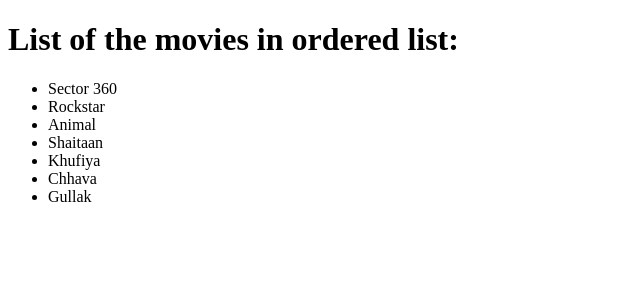
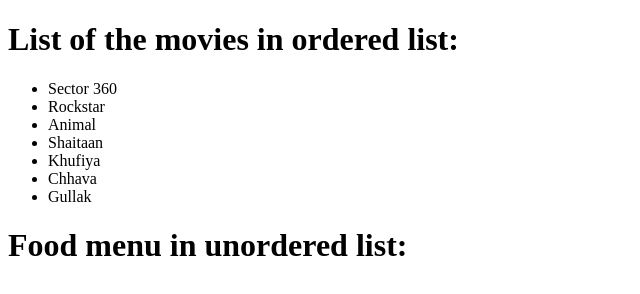
Before and after one commit to Shreyachavan02/Assignment-9, a plain HTML site: page index.html in a window 1280 px wide. Shown: the whole page, without its empty margins (0-640 px from the left). Drawn offline with Linux system fonts and the light colour scheme.

Commit message:
one point added

```diff
--- a/index.html
+++ b/index.html
@@ -14,5 +14,6 @@
         <li>Chhava</li>
         <li>Gullak</li>
     </ul>
+    <h1>Food menu in unordered list:</h1>
 </body>
 </html>
```
